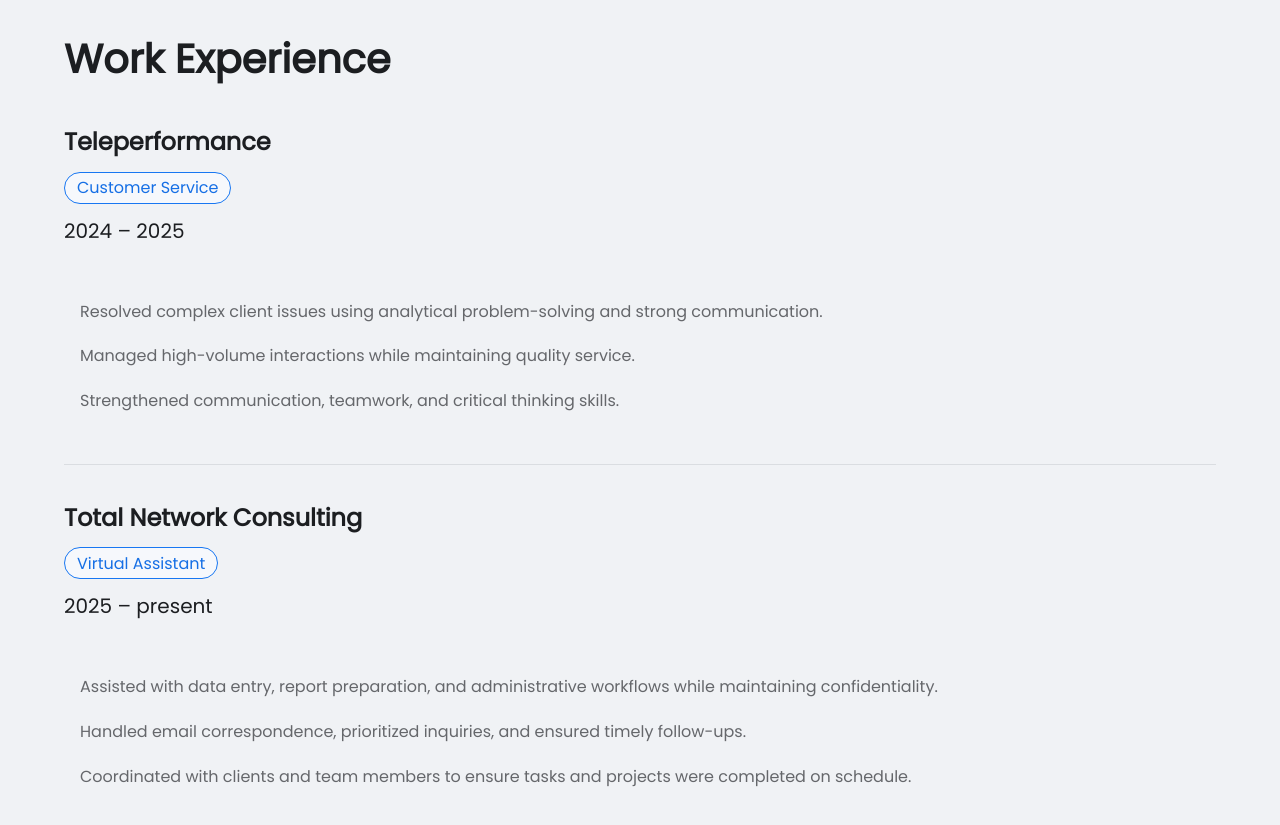
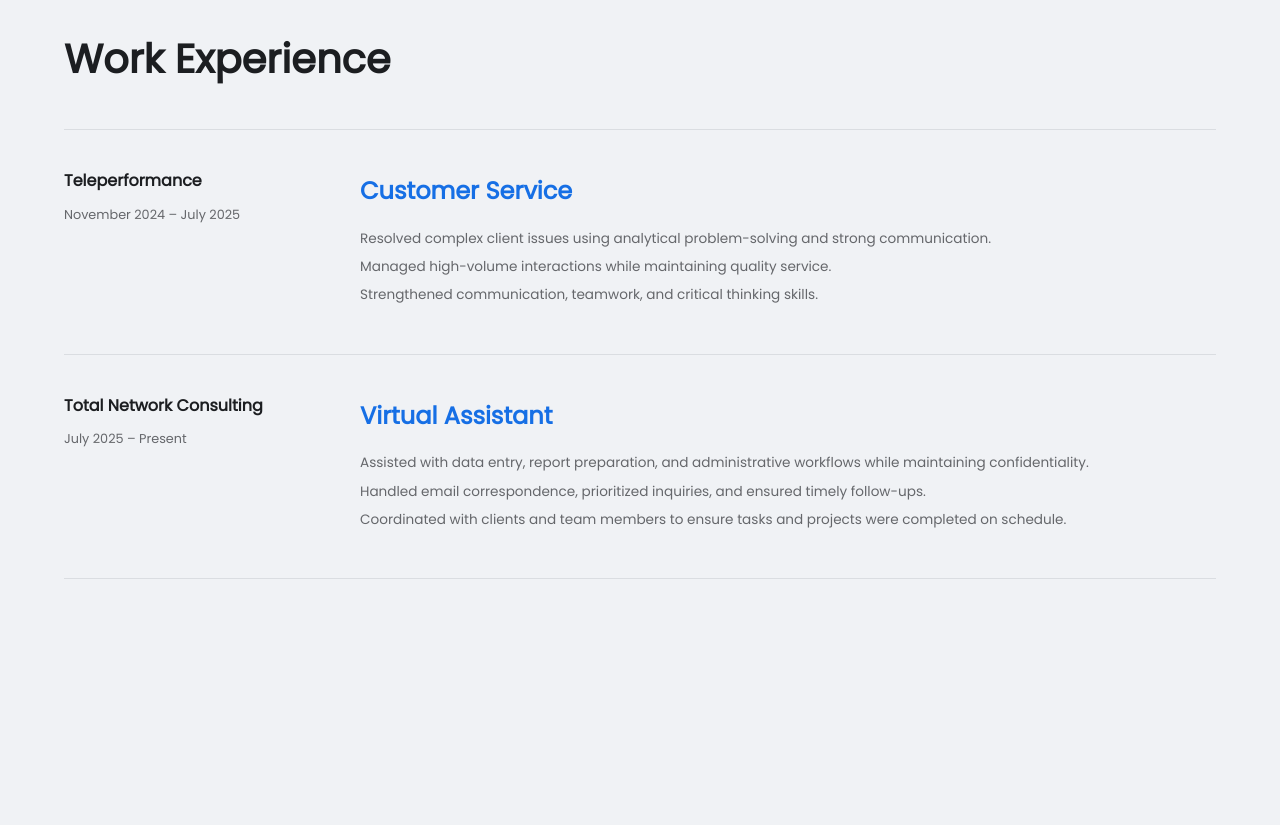
Before and after one commit to razonjericho/HTML-and-CSS-Web-Portfolio, a React (Vite) app in the folder web-portfolio/: page / in a window 1280 px wide. Shown: the part 1840-2665 px from the top of the page. After the commit the page ends 2459 px from the top, so only its background shows below. Built offline with nearby package versions, Linux system fonts and the light colour scheme.

Commit message:
feat: redesign work experience section layout and typography

```diff
--- a/web-portfolio/src/sections/Experience/Experience.jsx
+++ b/web-portfolio/src/sections/Experience/Experience.jsx
@@ -1,5 +1,5 @@
 import React from "react";
-import { Container, Typography } from "@mui/material";
+import { Container, Typography, Divider } from "@mui/material";
 import ExperienceItem from "./ExperienceItem";
 import workExperienceData from "./ExperienceData";
 
@@ -45,6 +45,11 @@ function Experience(props) {
                     description={job.description}
                 />
             ))}
+
+            <Divider sx={{
+                mt: 5,
+                mb: 5 }}
+            />
         </Container>
     )
 }
--- a/web-portfolio/src/sections/Experience/ExperienceData.js
+++ b/web-portfolio/src/sections/Experience/ExperienceData.js
@@ -2,7 +2,7 @@ const workExperienceData = [
     {
         company: "Teleperformance",
         role: "Customer Service",
-        period: "2024 – 2025",
+        period: "November 2024 – July 2025",
         type: "Full-time",
         description: [
             "Resolved complex client issues using analytical problem-solving and strong communication.",
@@ -13,7 +13,7 @@ const workExperienceData = [
     {
         company: "Total Network Consulting",
         role: "Virtual Assistant",
-        period: "2025 – present",
+        period: "July 2025 – Present",
         type: "Full-time",
         description: [
             "Assisted with data entry, report preparation, and administrative workflows while maintaining confidentiality.",
--- a/web-portfolio/src/sections/Experience/ExperienceItem.jsx
+++ b/web-portfolio/src/sections/Experience/ExperienceItem.jsx
@@ -1,14 +1,23 @@
 import React from "react";
-import { Box, Typography, Chip, Stack, List, ListItem, ListItemText, Divider } from "@mui/material";
+import { Box, Typography, Chip, Grid, List, ListItem, ListItemText, Divider } from "@mui/material";
 
 function ExperienceItem({ company, role, period, type, description }) {
     return (
         <Box>
-            <Stack
-                direction="column"
-                spacing={2}
+            <Divider
                 sx={{
-                   alignItems:"flex-start",
+                    mt: 5,
+                    mb: 5,
+                }}
+            />
+            <Grid container spacing={4}>
+                <Grid
+                    sx={{
+                        alignItems: "center",
+                    }}
+                    size={{
+                        xs: 12,
+                        lg: 3,
                     }}
                 >
                     <Typography
@@ -16,53 +25,27 @@ function ExperienceItem({ company, role, period, type, description }) {
                         sx={{
                             fontSize: {
                                 md: "2rem",
-                            lg: "1.5rem",
+                                lg: "1rem",
                             },
                             fontWeight: 700,
-                        lineHeight: 1.1,
-
                             mb: {
-                            xs: 5,
-                            lg: 6,
+                                xs: 2,
+                                lg: 2,
                             },
                         }}
                     >
                         {company}
                     </Typography>
 
-                <Chip
-                    label={role}
+                    <Typography
+                        variant="h6"
                         sx={{
-                        color: "primary.dark",
-                        bgcolor: "#F6F8FC",
-                        border: "1px solid",
-                        borderColor: "primary.main",
-
+                            color: "text.secondary",
                             fontSize: {
-                            md: "1rem",
+                                md: "1.2rem",
+                                lg: "0.8rem",
                             },
                             lineHeight: 1.1,
-
-                        mb: {
-                            xs: 5,
-                            lg: 6,
-                        },
-                    }}
-                />
-            </Stack>
-
-            <Typography
-                sx={{
-                    fontSize: {
-                        md: "20px",
-                    },
-                    lineHeight: 1.1,
-
-                    pt: {
-                        xs: 2,
-                        sm: 2,
-                        md: 2,
-                    },
 
                             mb: {
                                 xs: 2,
@@ -73,31 +56,60 @@ function ExperienceItem({ company, role, period, type, description }) {
                     >
                         {period}
                     </Typography>
+                </Grid>
 
-            <List disablePadding>
+                <Grid>
+                    <Box>
+                        <Typography
+                            variant="h4"
+                            sx={{
+                                fontSize: {
+                                    md: "2rem",
+                                    lg: "1.5rem",
+                                },
+
+                                color: "primary.dark",
+
+                                lineHeight: 1.1,
+
+                                fontWeight: 700,
+
+                                mt:{
+                                    lg: 1,
+                                },
+
+                                mb: {
+                                    xs: 5,
+                                    lg: 3,
+                                },
+                            }}
+                        >
+                            {role}
+                        </Typography>
+
+
+                        <Box>
                             {description.map((item) => (
-                    <ListItem
+                                <Typography
                                     key={item}
                                     sx={{
                                         color:"text.secondary",
-                            py: {
-                                xs: 1,
-                                sm: 1,
-                                md: 0.5,
+                                        fontSize: {
+                                            xs: "0.95rem",
+                                            md: "1.2rem",
+                                            lg: "0.85rem",
                                         },
+                                        lineHeight: 1.5,
+                                        mb: 1,
                                     }}
                                 >
-                        <ListItemText
-                            primary={item} />
-                    </ListItem>
+                                    {item}
+                                </Typography>
                             ))}
-            </List>
-            <Divider
-                sx={{
-                    mt: 5,
-                    mb: 5,
-                }}
-            />
+                        </Box>
+                    </Box>
+                </Grid>
+            </Grid>
         </Box>
     )
 }
```
Lines whose indentation alone changed are shown as unchanged.
